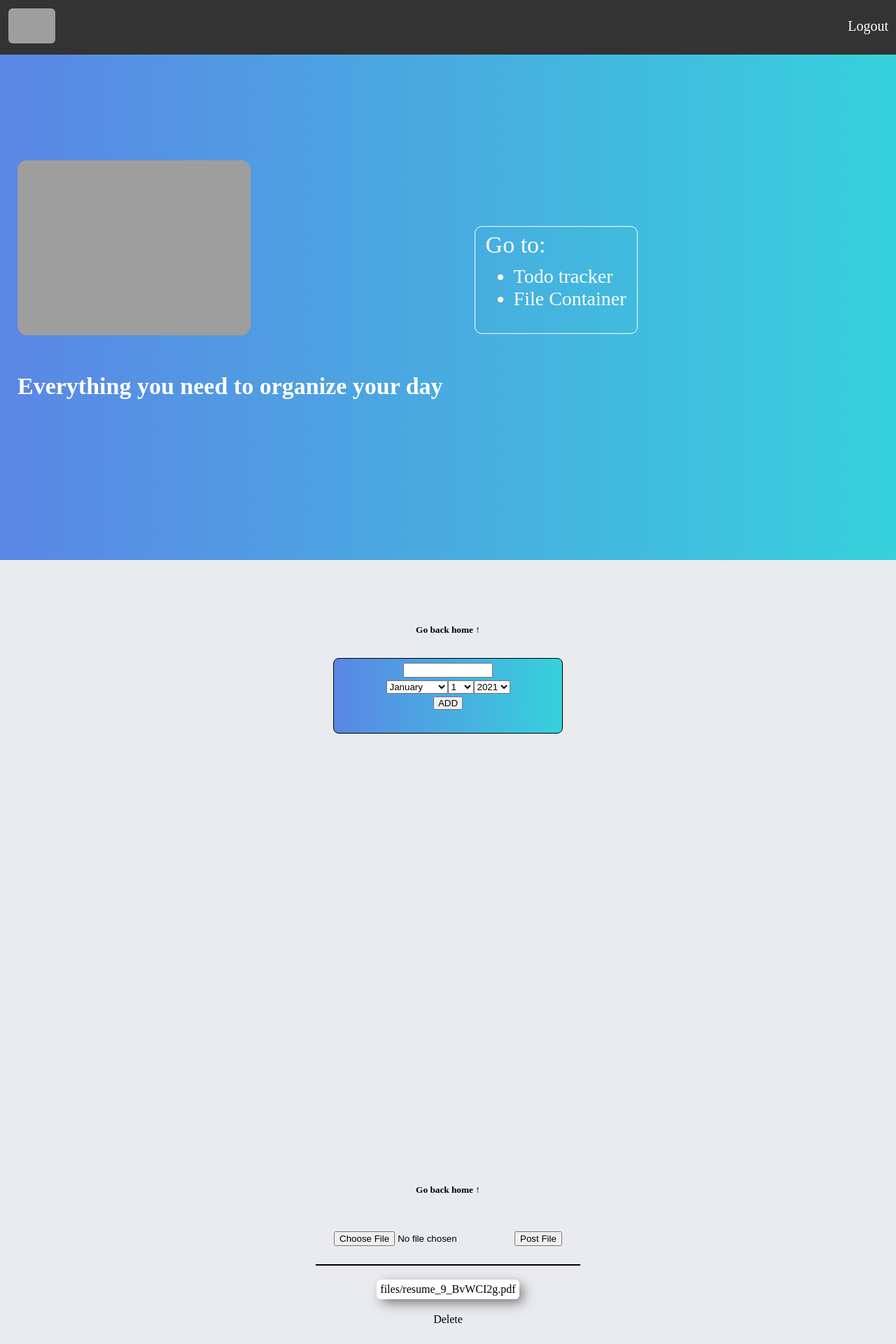
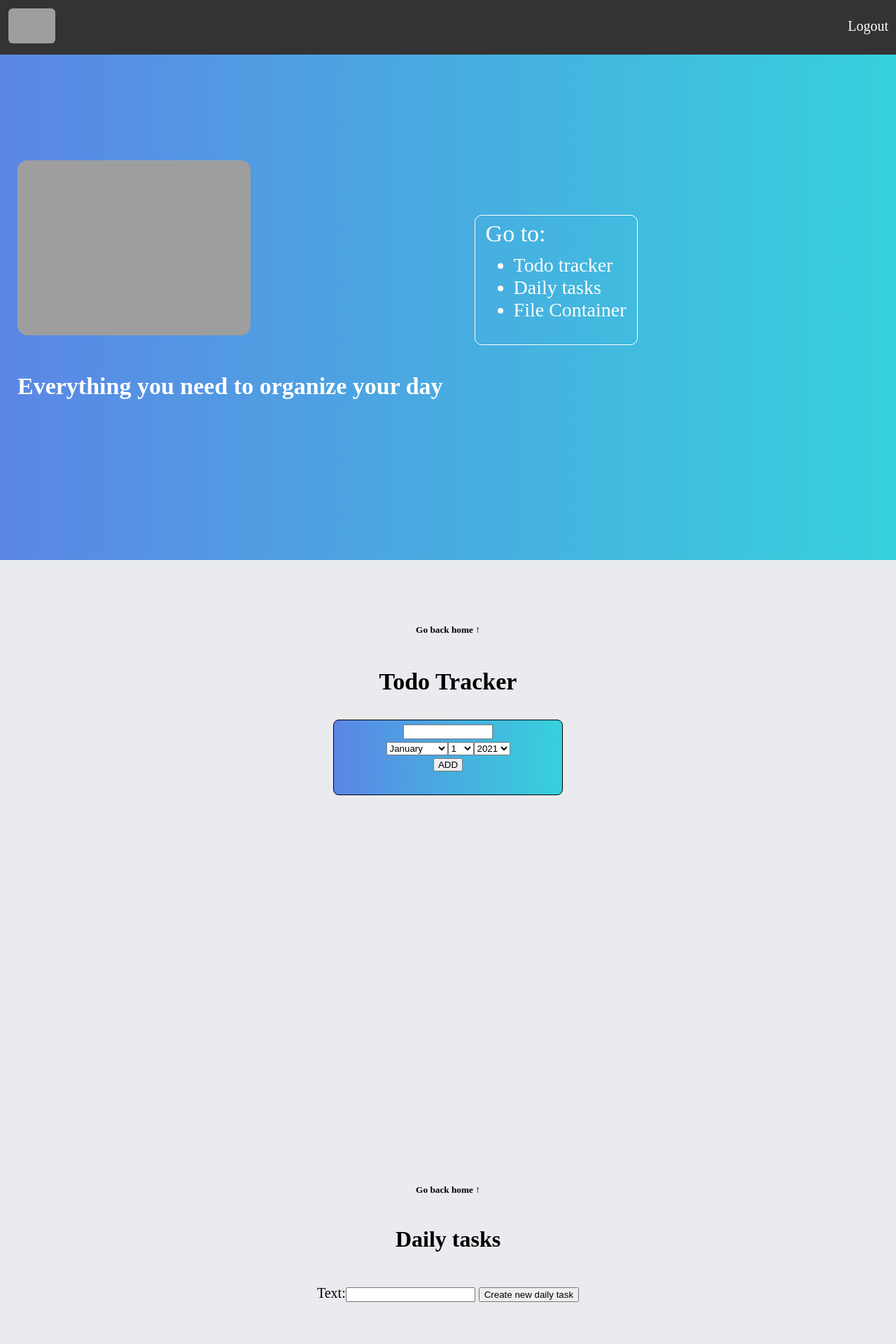
Before and after one commit to gdimitrovdev/Essential, a Django app: page / in a window 1280 px wide. Shown: the top 1920 px of the page at 70% size. Run offline with Django 3.2, Linux system fonts and the light colour scheme; a user stored in the database is signed in; data comes from the database, SQL or seed files in the repository; both versions use the stored data as it was after the commit; data that the repository does not hold is empty; grey boxes are pictures that could not be loaded.

Commit message:
Daily tasks

```diff
--- a/todoapp/forms.py
+++ b/todoapp/forms.py
@@ -1,5 +1,6 @@
 # Django imports
 from django import forms
+from .models import DailyTask
 
 
 # form to make a new to-do
@@ -17,3 +18,10 @@ class EditForm(forms.Form):
 # form to add files to the storage
 class FileForm(forms.Form):
     file = forms.FileField(label='')
+
+
+# form to create a daily repeating task
+class DailyTaskForm(forms.ModelForm):
+    class Meta:
+        model = DailyTask
+        fields = ['text']
--- a/todoapp/models.py
+++ b/todoapp/models.py
@@ -27,3 +27,21 @@ class Todo(models.Model):
 class File(models.Model):
     user = models.ForeignKey(get_user_model(), on_delete=models.CASCADE, related_name='files', null=True)
     file = models.FileField(upload_to='files/')
+
+
+# model for repeating tasks that the user needs to do every day
+class DailyTask(models.Model):
+    user = models.ForeignKey(get_user_model(), on_delete=models.CASCADE, related_name='daily_tasks', null=True)
+    text = models.CharField(max_length=200)
+    last_completed = models.DateField(null=True, default=None)
+
+    @property
+    def completed_today(self):
+        # if the task has never been completed
+        if not self.last_completed:
+            return False
+        # if the task has been completed today
+        if timezone.datetime.now().date() == self.last_completed:
+            return True
+        # if the task has been completed but not today
+        return False
--- a/todoapp/templates/todoapp/home.html
+++ b/todoapp/templates/todoapp/home.html
@@ -174,6 +174,23 @@
                 padding: 3px;
                 text-align: center;
             }
+            .daily{
+                min-height:100vh;
+                display:flex;
+                background-color:#e9ebee;
+                flex-direction:column;
+                align-items:center;
+            }
+            .tasks{
+                background-color:white;
+                margin-top:20px;
+                max-width:250px;
+                border-radius:6px;
+                padding:10px;
+                -webkit-box-shadow: 6px 6px 18px -2px rgba(102,102,102,1);
+                -moz-box-shadow: 6px 6px 18px -2px rgba(102,102,102,1);
+                box-shadow: 6px 6px 18px -2px rgba(102,102,102,1);
+            }
 		</style>
 	</head>
 	<body>
@@ -181,6 +198,7 @@
 			<img height="50px;" src="https://img.techpowerup.org/200513/essential.png">
             <a href="accounts/logout" class="log">Logout</a>
 		</div>
+
         <div class="homepage" id="home">
 			<div class="ess" style="margin-right:20px;">
                 <img style="margin:25px; border-radius:14px;" height="250px;" src="https://img.techpowerup.org/200513/essential.png">
@@ -192,14 +210,17 @@
                 <div style="margin-top:50px; margin-bottom:20px;">
                     <ul style="color:white; font-size:28px;">
                         <li><a href="#todo">Todo tracker</a></li>
+                        <li><a href="#daily">Daily tasks</a></li>
                         <li><a href="#files">File Container</a></li>
                     </ul>
                 </div>
             </div>
         </div>
+
 		<div class="todos" id="todo">
             <a style="margin-top:70px;" href="#home"><h5>Go back home ↑</h5></a>
-            <form action="{% url 'add' %}" class="f" method="POST">
+            <h3 style="margin:25px; font-size:34px;">Todo Tracker</h3>
+            <form action="{% url 'add_todo' %}" class="f" method="POST">
 				{% csrf_token %}
 				{{ form.text }}
                 <br>
@@ -218,8 +239,8 @@
                     <p class="p">{{ todo.text}}  |  Due to:{{todo.date}}</p>
                     {% endif %}
                     <div style="text-align: center;">
-                        <a href="{% url 'delete' todo.id %}" style="border:1px solid black; padding:2px; border-radius:8px;">Delete/Completed</a>
-                        <form method="post" action="{%url 'edit' todo.id%}">
+                        <a href="{% url 'delete_todo' todo.id %}" style="border:1px solid black; padding:2px; border-radius:8px;">Delete/Completed</a>
+                        <form method="post" action="{%url 'edit_todo' todo.id%}">
                             {%csrf_token%}
                             {{editForm}}
                             <button type="submit" style="border:1px solid black; padding:2px; border-radius:8px;">Edit</button>
@@ -229,8 +250,37 @@
 				{% endfor %}
 			</div>
 		</div>
+
+        <div class="daily" id="daily">
+            <a style="margin-top:70px;" href="#home"><h5>Go back home ↑</h5></a>
+            <h1>Daily tasks</h1>
+
+            <form method="post" action="add_daily_task">
+                {% csrf_token %}
+                {{ dailyTasksForm }}
+                <button type="submit">Create new daily task</button>
+            </form>
+
+            {% for task in dailyTasks%}
+             <div class="tasks">
+                <p class="p">{{ task.text }}</p>
+                {% if task.completed_today %}
+                    <p class="p" style="color: green;">Completed today</p>
+                {% else %}
+                    <p class="p", style="color: red;">Not completed today</p>
+                {% endif %}
+                <br>
+                <a href="{% url 'completed' task.id %}" style="border:1px solid black; padding:5px; border-radius:8px; margin: 5px;">Completed</a>
+                <br>
+                <br>
+                <a href="{% url 'delete_task' task.id %}" style="border:1px solid black; padding:5px; border-radius:8px; margin: 5px;">No longer show me this task</a>
+             </div>
+            {% endfor %}
+        </div>
+
         <div class="files" id="files">
             <a style="margin-top:70px;" href="#home"><h5>Go back home ↑</h5></a>
+            <h3 style="margin:25px; font-size:34px;">File manager</h3>
             <form action="{%url 'filepost'%}" method="post" enctype="multipart/form-data" style="border-bottom:2px solid black;">
                 {%csrf_token%}
                 {{fileForm}}
--- a/todoapp/urls.py
+++ b/todoapp/urls.py
@@ -5,11 +5,17 @@ from django.conf import settings
 from django.conf.urls.static import static
 
 urlpatterns = [
-	path('', views.home, name="home-page"),
-	path('add/', views.add, name="add"),
-	path('delete/<todo_id>', views.delete, name="delete"),
-	path('register/', views.register, name='register'),
-	path('edit/<path:id>', views.edit, name='edit'),
-	path('filepost/', views.filepost, name='filepost'),
-	path('deleteFile/<path:id>', views.delete_file, name='deleteFile'),
+    path('', views.home, name="home-page"),
+    path('register/', views.register, name='register'),
+
+    path('add_todo/', views.add_todo, name="add_todo"),
+    path('delete_todo/<todo_id>', views.delete_todo, name="delete_todo"),
+    path('edit_todo/<path:id>', views.edit_todo, name='edit_todo'),
+
+    path('filepost/', views.filepost, name='filepost'),
+    path('deleteFile/<path:id>', views.delete_file, name='deleteFile'),
+
+    path('add_daily_task', views.add_daily_task, name='add_daily_task'),
+    path('completed/<path:id>', views.completed, name='completed'),
+    path('delete_task/<path:id>', views.delete_task, name='delete_task'),
 ] + static(settings.MEDIA_URL, document_root=settings.MEDIA_ROOT)
--- a/todoapp/views.py
+++ b/todoapp/views.py
@@ -1,10 +1,11 @@
 # Django imports
 from django.shortcuts import render, redirect
-from .models import Todo, File
-from .forms import TodoForm, EditForm, FileForm
+from .models import Todo, File, DailyTask
+from .forms import TodoForm, EditForm, FileForm, DailyTaskForm
 from django.contrib.auth.forms import UserCreationForm
 from django.contrib.auth import authenticate, login
 from django.contrib.auth.decorators import login_required
+from django.utils import timezone
 
 
 @login_required
@@ -20,12 +21,24 @@ def home(request):
     # get user's files
     files = request.user.files.order_by('id')
 
-    context = {'todo_list': todo_list, 'form': form, 'editForm': edit_form, 'fileForm': file_form, 'files': files}
+    # get user's daily tasks
+    daily_tasks = request.user.daily_tasks.all()
+    daily_task_form = DailyTaskForm()
+
+    context = {
+        'todo_list': todo_list,
+        'form': form,
+        'editForm': edit_form,
+        'fileForm': file_form,
+        'files': files,
+        'dailyTasks': daily_tasks,
+        'dailyTasksForm': daily_task_form
+               }
     return render(request, "todoapp/home.html", context)
 
 
 # function to add todos
-def add(request):
+def add_todo(request):
     if request.method == 'POST':
         form = TodoForm(request.POST)
         if form.is_valid():
@@ -36,7 +49,7 @@ def add(request):
 
 
 # function to delete todos
-def delete(request, todo_id):
+def delete_todo(request, todo_id):
     item = request.user.todos.get(pk=todo_id)
     item.delete()
     return redirect('../../#todo')
@@ -59,7 +72,7 @@ def register(request):
 
 
 # edit existing todos
-def edit(request, id):
+def edit_todo(request, id):
     if request.method == 'POST':
         form = EditForm(request.POST)
         if form.is_valid:
@@ -87,3 +100,29 @@ def delete_file(request,id):
     file = File.objects.get(pk=id)
     file.delete()
     return redirect('../../#files')
+
+
+# create daily task
+def add_daily_task(request):
+    if request.method == 'POST':
+        form = DailyTaskForm(request.POST)
+        if form.is_valid():
+            new_daily_task = form.save()
+            new_daily_task.user = request.user
+            new_daily_task.save()
+    return redirect('../#daily')
+
+
+# mark daily task as completed
+def completed(request, id):
+    task = DailyTask.objects.get(pk=id)
+    task.last_completed = timezone.datetime.now().date()
+    task.save()
+    return redirect('../../#daily')
+
+
+# delete daily task
+def delete_task(request, id):
+    task = DailyTask.objects.get(pk=id)
+    task.delete()
+    return redirect('../../#daily')
```
Also changed, not shown: db.sqlite3.
